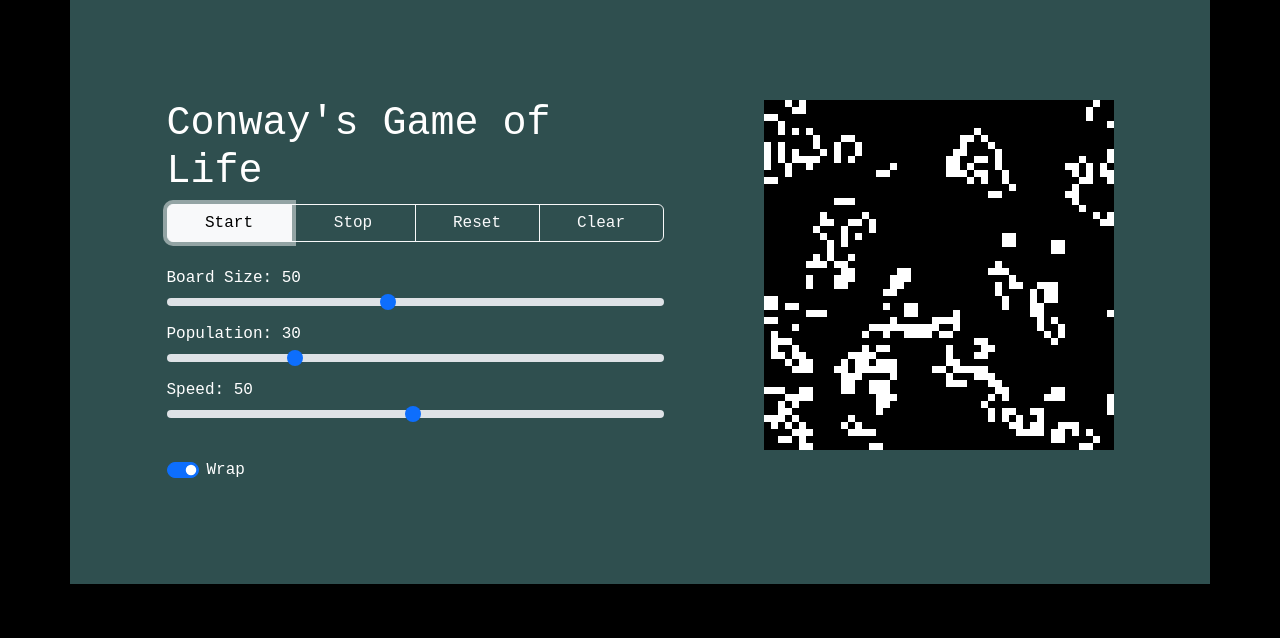
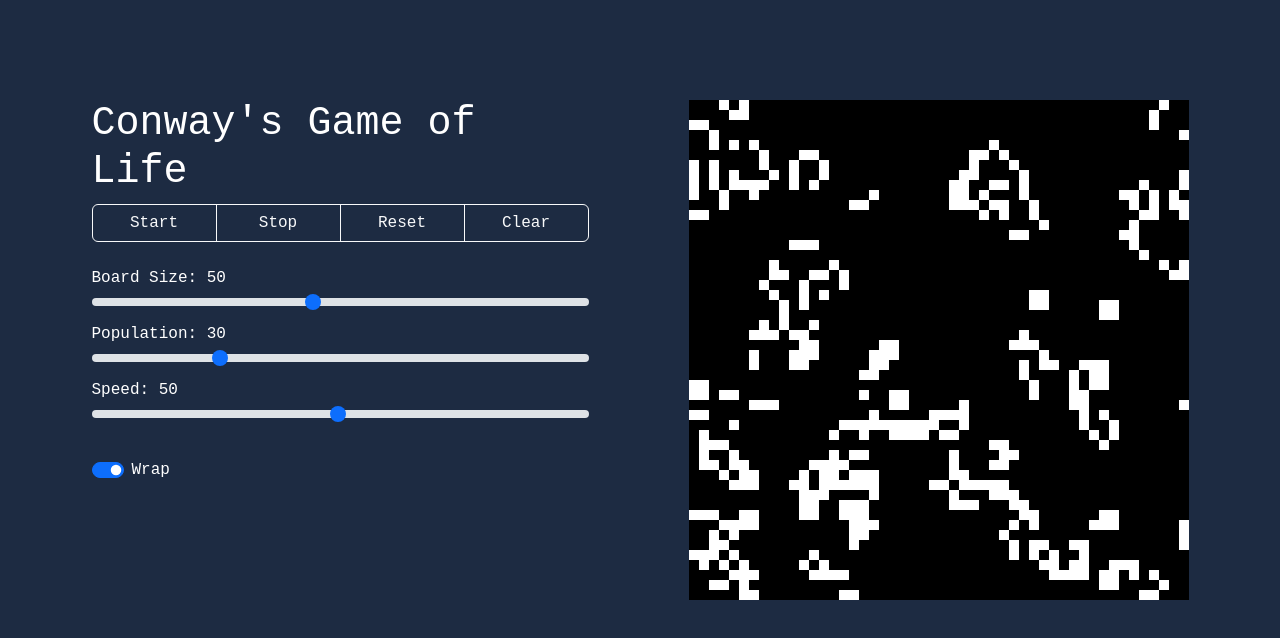
Before and after one commit to Ahuanmarca/Game-Of-Life, a plain HTML site: page static_version/index.html in a window 1280 px wide. Both pictures are taken after a click on the button "Start". Drawn offline with Linux system fonts and the light colour scheme.

Commit message:
Buttons blur after mouseup

```diff
--- a/static_version/app.js
+++ b/static_version/app.js
@@ -1,7 +1,7 @@
 // Object with variables needed by the functions
 const gameState = {
     boardSize: 50,
-    cellSize: 7,
+    cellSize: 10,
     frontBoard: document.querySelector("#gameBoard"),
     backBoard: undefined,
     speed: 50,
@@ -99,8 +99,17 @@ const boardSizeForm = document.querySelector("#boardSizeForm");
 const wrapSwitch = document.querySelector("#wrapSwitch");
 const speedSlider = document.querySelector("#speedInput");
 const populationSlider = document.querySelector("#populationInput");
+const topButtons = document.querySelectorAll(".topButtons");
 
 let intervalID = undefined;
+
+for (btn of topButtons) {
+    btn.addEventListener("mouseup", function () {
+        setTimeout(() => {
+            this.blur();
+        }, 100)
+    })
+}
 
 startButton.addEventListener("click", () => {
     startSimulation();
--- a/static_version/styles.css
+++ b/static_version/styles.css
@@ -1,5 +1,6 @@
 body {
-    background-color: black;
+    /* background-color: black; */
+    background-color: rgb(29, 43, 66);
     color: white;
     font-family: 'Courier New', Courier, monospace;
 }
@@ -9,7 +10,7 @@ body {
     padding: 50px;
     width: 100%;
     justify-content: center;
-    background-color: darkslategray;
+    /* background-color: darkslategray; */
 }
 
 .container > section {
```
Also changed, not shown: static_version/index.html (+0 -4 lines).
